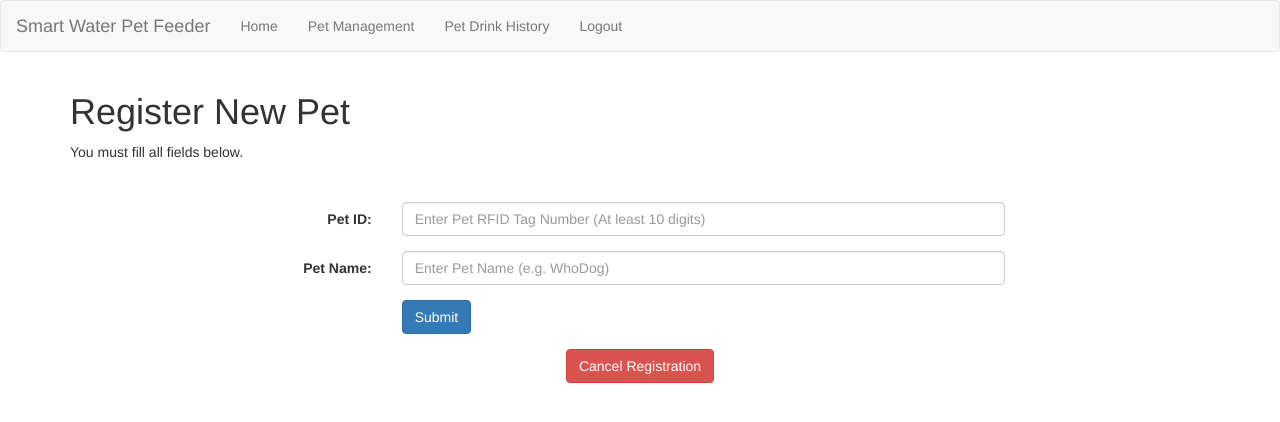
After one commit to xosadmin/cits5506, a Flask app: page /addpet in a window 1280 px wide. The commit adds this page. Shown: the top 422 px of the page. Run offline with Flask 3, Linux system fonts and the light colour scheme; a user stored in the database is signed in; data comes from the database, SQL or seed files in the repository; parts of the project's set-up code (start-up, migrations or seed data) failed here and were passed over; some libraries are stand-ins or nearby versions.

Commit message:
Add add pet page

```diff
--- a/routes.py
+++ b/routes.py
@@ -140,6 +140,26 @@ def petmgmt():
     query = Pets.query.all()
     return render_template("petmgmt.html",result=query)
 
+@mainBluePrint.route("/addpet", methods=["GET","POST"])
+@login_required
+def addPet():
+    if request.method == "GET":
+        return render_template("newpet.html")
+    else:
+        petID = request.form.get('petID', None)
+        petName = request.form.get('petName', None)
+        if petID and petName:
+            try:
+                query = Pets(petID=petID,petName=petName)
+                db.session.add(query)
+                db.session.commit()
+                return "<script>alert('Pet registration successful.');window.location.href='/petmgmt';</script>"
+            except Exception as e:
+                print(f"Error during registration pet: {e}")
+                return "<script>alert('System error occured.');window.location.href='/addpet';</script>"
+        else:
+            return "<script>alert('Invalid Argument.');window.location.href='/addpet';</script>"
+
 @mainBluePrint.route("/delpet/<petid>", methods=["GET"])
 @login_required
 def delPet(petid):
--- /dev/null
+++ b/static/js/newpet.js
@@ -0,0 +1,10 @@
+function checkInput() {
+    var petID = document.getElementById("petID").value;
+
+    if (petID.length > 9) {
+        return true;
+    } else {
+        alert("PetID cannot be less than 9 digits.");
+        return false;
+    }
+}
--- /dev/null
+++ b/templates/newpet.html
@@ -0,0 +1,57 @@
+<!DOCTYPE html>
+<html lang="en">
+<head>
+    <meta charset="UTF-8">
+    <meta name="viewport" content="width=device-width, initial-scale=1.0">
+    <title>New Pet - Smart Water Pet Feeder</title>
+    <script src="https://cdn.jsdelivr.net/npm/chart.js"></script>
+    <link rel="stylesheet" href="https://maxcdn.bootstrapcdn.com/bootstrap/3.4.1/css/bootstrap.min.css">
+    <script src="https://ajax.googleapis.com/ajax/libs/jquery/3.7.1/jquery.min.js"></script>
+    <script src="https://maxcdn.bootstrapcdn.com/bootstrap/3.4.1/js/bootstrap.min.js"></script>
+    <script src="{{ url_for('static', filename='js/newpet.js') }}"></script>
+</head>
+<body>
+    <nav class="navbar navbar-default">
+        <div class="container-fluid">
+          <div class="navbar-header">
+            <a class="navbar-brand" href="#">Smart Water Pet Feeder</a>
+          </div>
+          <ul class="nav navbar-nav">
+            <li><a href="/dashboard">Home</a></li>
+            <li><a href="/petmgmt">Pet Management</a></li>
+            <li><a href="/drinkhistory">Pet Drink History</a></li>
+            <li><a href="/logout">Logout</a></li>
+          </ul>
+        </div>
+    </nav>
+    <div class="container">
+        <h1>Register New Pet</h1>
+        <p>You must fill all fields below.</p>
+        <p>&nbsp;</p>
+        <div class="col-md-8 col-md-offset-2">
+            <form method="POST" action="/newpet" onsubmit="return checkInput()" class="form-horizontal">
+                <div class="form-group">
+                    <label class="control-label col-sm-2" for="petID">Pet ID:</label>
+                    <div class="col-sm-10">
+                      <input type="text" class="form-control" id="petID" placeholder="Enter Pet RFID Tag Number (At least 10 digits)" name="petID" required>
+                    </div>
+                </div>
+                <div class="form-group">
+                    <label class="control-label col-sm-2" for="petName">Pet Name:</label>
+                    <div class="col-sm-10">
+                      <input type="text" class="form-control" id="petName" placeholder="Enter Pet Name (e.g. WhoDog)" name="petName" required>
+                    </div>
+                </div>
+                <div class="form-group">
+                    <div class="col-sm-offset-2 col-sm-10">
+                      <button type="submit" class="btn btn-primary">Submit</button>
+                    </div>
+                </div>
+            </form>
+            <div class="text-center">
+                <a href="/petmgmt" class="btn btn-danger">Cancel Registration</a>
+            </div>
+        </div>
+    </div>
+</body>
+</html>
--- a/templates/petmgmt.html
+++ b/templates/petmgmt.html
@@ -28,6 +28,7 @@
         <h1>Pet Management</h1>
         <p>&nbsp;</p>
         <button type="button" class="btn btn-default" id="regNewPet">Register a new pet</button>
+        <p>&nbsp;</p>
         <table class="table table-striped listcontents">
           <tbody>
             <tr>
@@ -46,6 +47,8 @@
           {% endfor %}
           </tbody>
       </table>
+      <p>&nbsp;</p>
+      <p style="text-align: center;">================================</p>
       <p style="text-align: center;">Note: The Pet ID is your RFID tag ID. </p>
     </div>
 </body>
```
